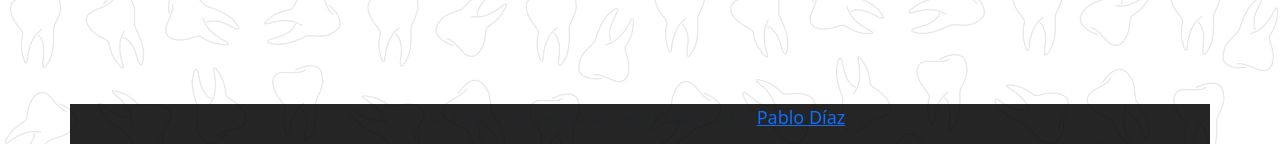
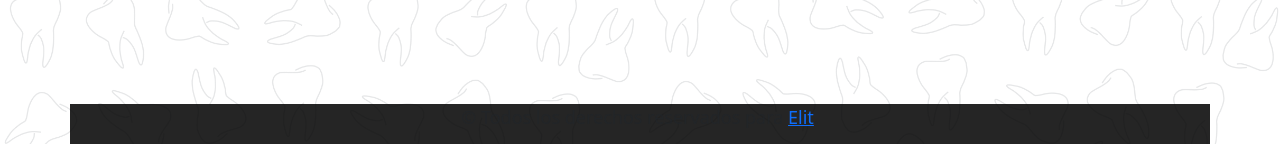
Before and after one commit to GastonCamu/DentCorp, a Django app: page /accounts/login/ in a window 1280 px wide. Shown: the part 656-800 px from the top of the page. Run offline with Django 4.2, Linux system fonts and the light colour scheme; some libraries are stand-ins or nearby versions.

Commit message:
avance login

```diff
--- a/DentCorpApp/templates/partials/footer.html
+++ b/DentCorpApp/templates/partials/footer.html
@@ -1,5 +1,5 @@
 <footer class="container">
     <p class="text-muted">
-        &#169; Todos los derechos reservados para <a href="#">Pablo Díaz</a>.
+        &#169; Todos los derechos reservados para <a href="#">Elit</a>.
     </p>
 </footer>
```
